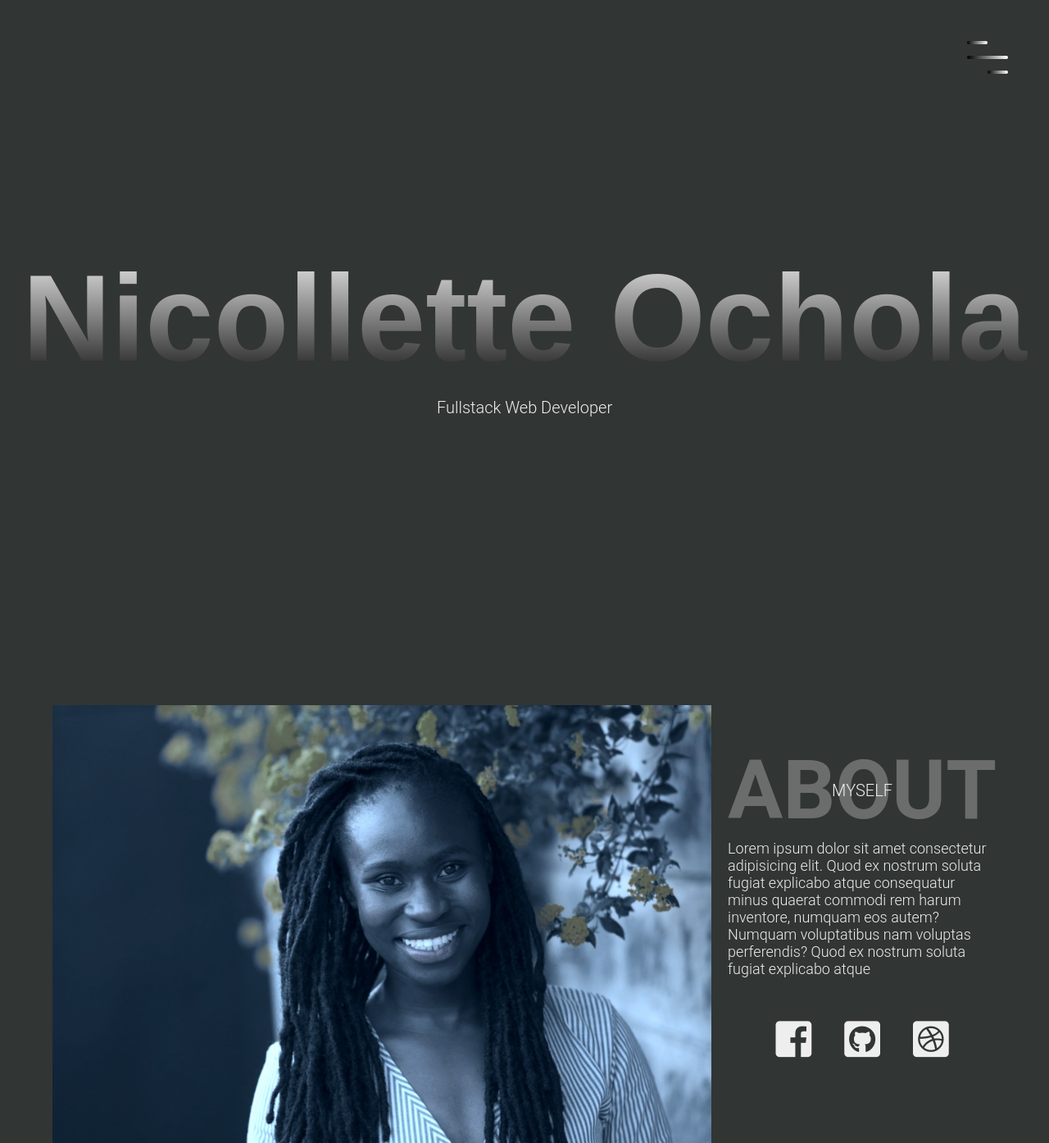
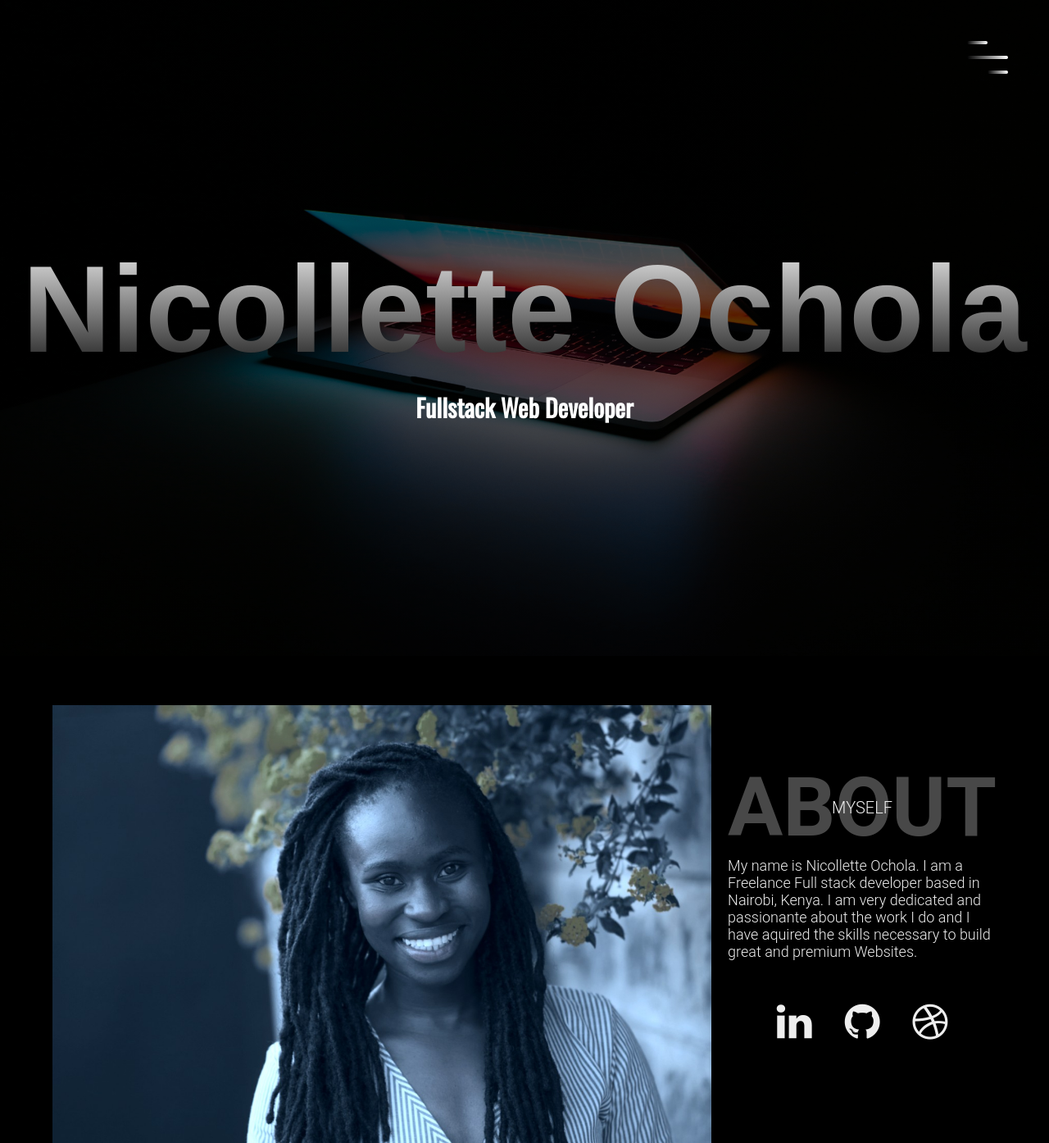
Before and after one commit to NicolletteOchola/NicolletteOchola.github.io, a plain HTML site: page index.html in a window 1280 px wide. Shown: the top 1394 px of the page at 82% size. Drawn offline with nearby package versions, Linux system fonts and the light colour scheme; a web font is replaced by a local one.

Commit message:
Added some more styling

```diff
--- a/index.html
+++ b/index.html
@@ -8,8 +8,9 @@
   <link rel="stylesheet" href="https://unpkg.com/aos@next/dist/aos.css" />
   <link rel="stylesheet" href="https://use.fontawesome.com/releases/v5.7.2/css/all.css"
     integrity="sha384-fnmOCqbTlWIlj8LyTjo7mOUStjsKC4pOpQbqyi7RrhN7udi9RwhKkMHpvLbHG9Sr" crossorigin="anonymous">
-    <link href="//db.onlinewebfonts.com/c/0923ee644c97a87d70269aa80a6f1e79?family=The+Historia+Demo" rel="stylesheet" type="text/css"/>
-  <link rel="stylesheet" href="main.css">
+    <link rel= "stylesheet" href="https://cdnjs.cloudflare.com/ajax/libs/font-awesome/4.7.0/css/font-awesome.min.css">
+  <link href="//db.onlinewebfonts.com/c/0923ee644c97a87d70269aa80a6f1e79?family=The+Historia+Demo" rel="stylesheet" type="text/css"/>  <link rel="stylesheet" href="main.css">
+  <link href="https://fonts.googleapis.com/css?family=Oswald&display=swap" rel="stylesheet">
 </head>
 
 <body>
@@ -43,7 +44,7 @@
     </nav>
     <div class="landing-text">
       <h1>Nicollette Ochola</h1>
-      <h6>Fullstack Web Developer</h6>
+      <h6 style="font-size: 30px;">Fullstack Web Developer</h6>
     </div>
   </header>
   <section class="about" id="about">
@@ -57,28 +58,25 @@
           <h6>Myself</h6>
         </div>
         <p>
-          Lorem ipsum dolor sit amet consectetur adipisicing elit.
-          Quod ex nostrum soluta fugiat explicabo atque
-          consequatur minus quaerat commodi rem harum inventore,
-          numquam eos autem?
-          Numquam voluptatibus nam voluptas perferendis?
-          Quod ex nostrum soluta fugiat explicabo atque
+          My name is Nicollette Ochola. I am a Freelance Full stack developer based in Nairobi, Kenya.
+           I am very  dedicated and passionante about the work I do and I have aquired the skills necessary to build great and premium Websites.
+
         </p>
         <div class="social-media">
           <ul class="nav-list">
             <li>
               <a href="#" class="icon-link">
-                <i class="fab fa-facebook-square"></i>
+                <i class="fa fa-linkedin"></i>
               </a>
             </li>
             <li>
               <a href="#" class="icon-link">
-                <i class="fab fa-github-square"></i>
+                <i class="fa fa-github"></i>
               </a>
             </li>
             <li>
               <a href="#" class="icon-link">
-                <i class="fab fa-dribbble-square"></i>
+                <i class="fa fa-dribbble"></i>
               </a>
             </li>
           </ul>
@@ -119,7 +117,7 @@
           <div class="icon-container">
             <i class="fas fa-chart-bar"></i>
           </div>
-          <h1>Product Strategy</h1>
+          <h1>UI/UX</h1>
           <p>
             Lorem ipsum dolor sit amet consectetur adipisicing elit.
             Quod ex nostrum soluta fugiat explicabo atque
--- a/main.css
+++ b/main.css
@@ -1,4 +1,5 @@
 @import url(//db.onlinewebfonts.com/c/0923ee644c97a87d70269aa80a6f1e79?family=The+Historia+Demo);
+@font-face {font-family: "The Historia Demo"; src: url("//db.onlinewebfonts.com/t/0923ee644c97a87d70269aa80a6f1e79.eot"); src: url("//db.onlinewebfonts.com/t/0923ee644c97a87d70269aa80a6f1e79.eot?#iefix") format("embedded-opentype"), url("//db.onlinewebfonts.com/t/0923ee644c97a87d70269aa80a6f1e79.woff2") format("woff2"), url("//db.onlinewebfonts.com/t/0923ee644c97a87d70269aa80a6f1e79.woff") format("woff"), url("//db.onlinewebfonts.com/t/0923ee644c97a87d70269aa80a6f1e79.ttf") format("truetype"), url("//db.onlinewebfonts.com/t/0923ee644c97a87d70269aa80a6f1e79.svg#The Historia Demo") format("svg"); }
 
 /* Start global */
 *{
@@ -16,13 +17,13 @@ html {
 body {
   width: 100%;
   height: 100%;
-  /* background: url("images/sitebg.jpg") no-repeat center fixed; */
-  background-color: #313534;
+  background-color: black;
   background-size: cover;
 }
 
 section {
   padding: 6rem 0;
+  background-color: black;
 }
 
 a {
@@ -101,6 +102,11 @@ img {
 header {
   width: 100%;
   height: 100vh;
+  /* background-color: black; */
+  background-image: linear-gradient(rgba(0,0,0,0.6), rgba(0,0,0,0.6)), url("images/baack.jpg");
+  background-repeat: no-repeat;
+  background-size: cover;
+  background-position: center;
 }
 
 .top-nav {
@@ -109,7 +115,7 @@ header {
   top: -100vh;
   z-index: 50;
   position: fixed;
-  background-color: #16162d;
+  background-color: black;
   border-bottom-left-radius: 100%;
   border-bottom-right-radius: 100%;
   transition: all 650ms cubic-bezier(1,0,0,1);
@@ -215,8 +221,9 @@ li {
 }
 
 .landing-text h6 {
-  font-size: 2rem;
-  font-weight: 300;
+  font-size: 50rem;
+  font-family: 'Oswald', sans-serif;
+  color: white;
 }
 /* End header */
 
```
Also changed, not shown: images/baack.jpg (added), images/holden-baxter-oxQ0egaQMfU-unsplash.jpg (added).
